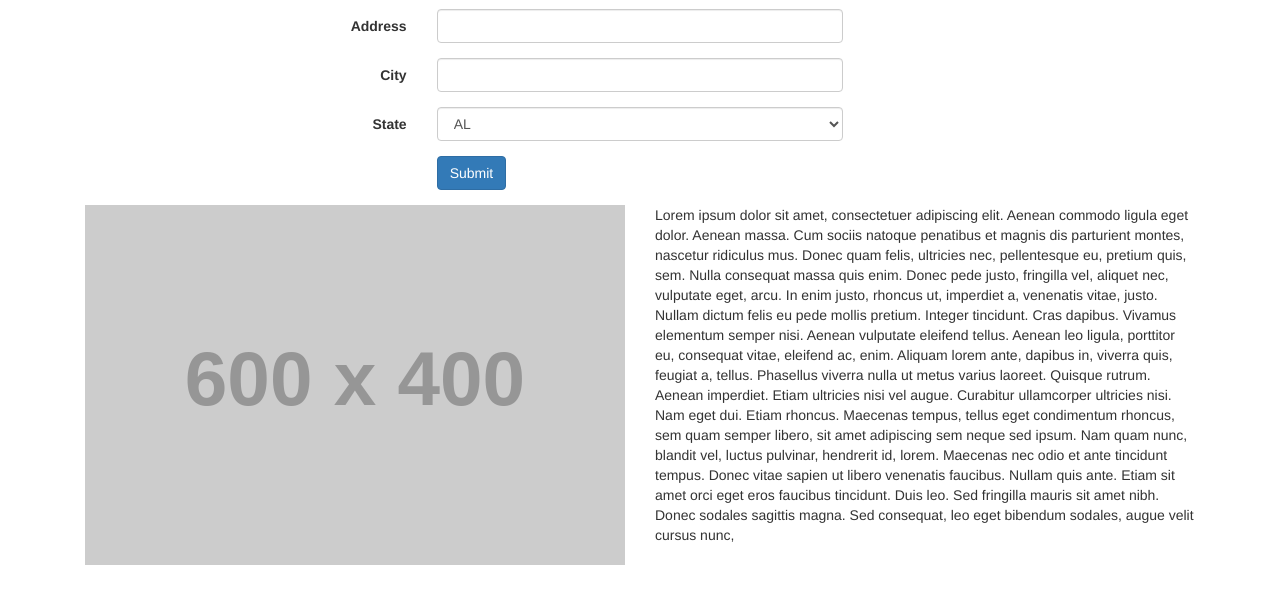
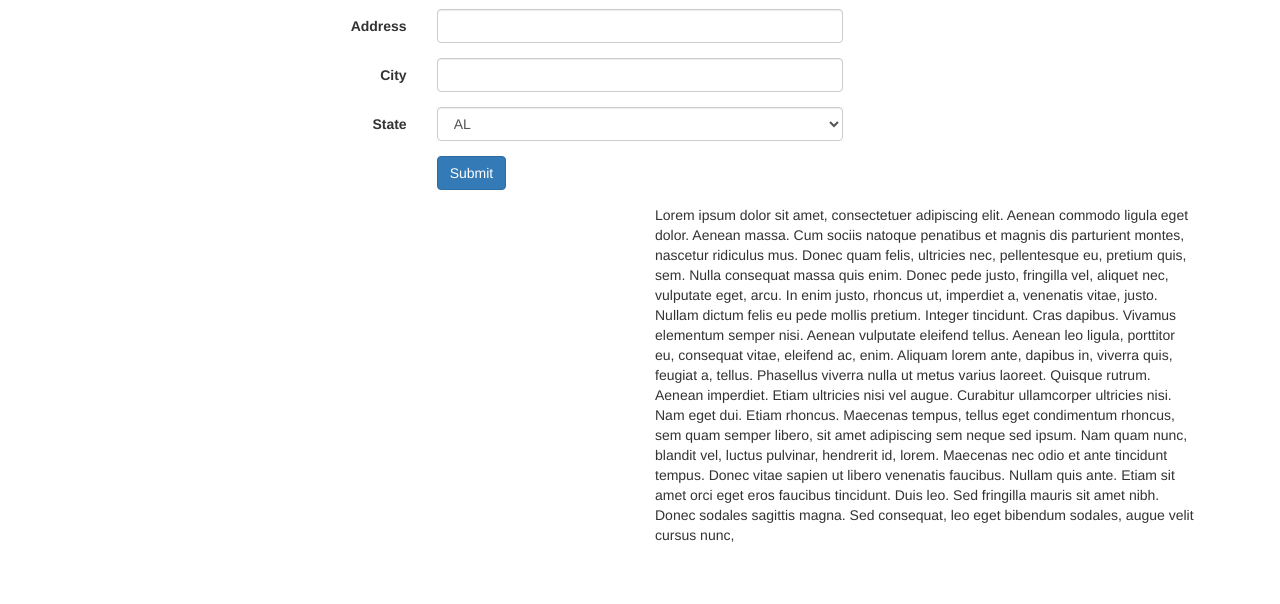
Before and after one commit to aseegmiller/MapAndWeather, a website: page index.html in a window 1280 px wide. Shown: the part 82-686 px from the top of the page. Drawn offline with nearby package versions, Linux system fonts and the light colour scheme; placeholder pictures from the web are drawn by us.

Commit message:
Removed placeholder

```diff
--- a/index.html
+++ b/index.html
@@ -110,7 +110,7 @@
 <div class="container">
 
 <div id="streetview" class="col-md-6">
-<img src="http://placehold.it/600x400">
+<img>
 </div>
 
 <div id="weather" class="col-md-6">
```
